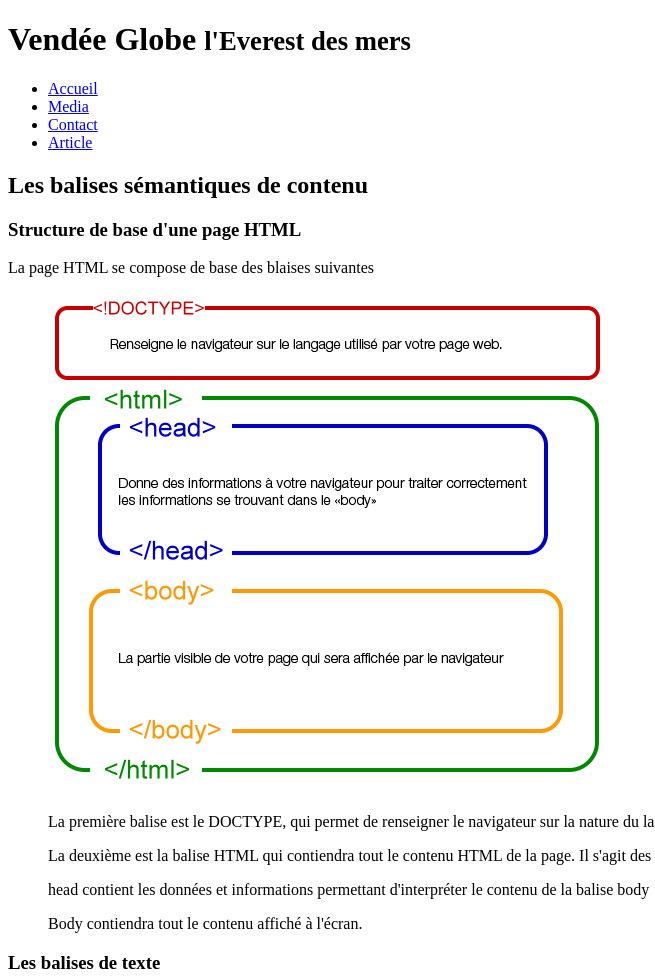
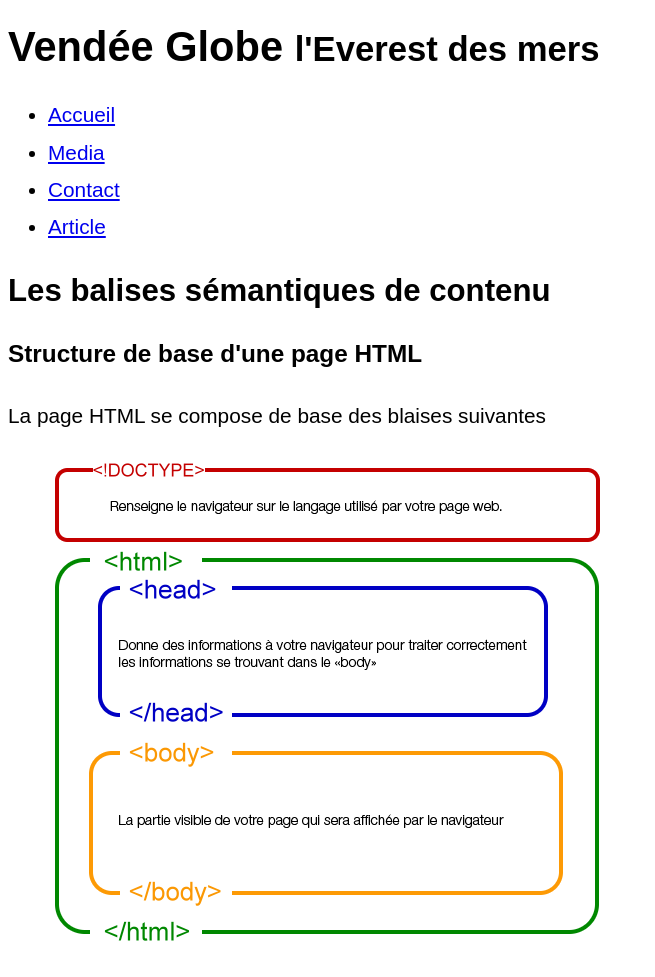
Before and after one commit to nicoduflot/2024-10-14-html-css, a plain HTML site: page index.html in a window 1280 px wide. Shown: the top 977 px of the page, without its empty margins (0-655 px from the left). Drawn offline with Linux system fonts and the light colour scheme.

Commit message:
css base : screen et print

```diff
--- /dev/null
+++ b/css/print.css
@@ -0,0 +1,35 @@
+:root {
+  color: black;
+}
+
+body > nav {
+  display: none;
+}
+
+a,
+a:visited {
+  text-decoration: none;
+  color: black;
+}
+
+ol,
+ul {
+  /* si on imprime le site, pour éviter que les listes soient coupées entre de page, on utilise la propriété "page-break-inside" que l'on met à "avoid", la liste sera déplacée entièrement à la page suivante */
+  page-break-inside: avoid;
+  break-inside: avoid;
+}
+
+h1,
+h2,
+h3,
+h4,
+h5,
+h6,
+caption {
+  page-break-after: avoid;
+  break-after: avoid;
+}
+
+@page{
+    margin: 1cm;
+}
--- /dev/null
+++ b/css/style.css
@@ -0,0 +1,30 @@
+/* Commentaire en CSS */
+/*
+Unités de dimension les plus utilisés en web
+
+px          =>  Pixel
+em          =>  cadratin : unité de mesure en print sur les presses.
+                le cadratin se calcul part rapport à la taille de la police dans l'élément parent
+rem         =>  cadratin racine : se calcul part rapport à la taille de la police dans l'élément racine
+%           =>  Pourcentage, de l'espace disponible autour de l'élément
+vw & vh     =>  vw : viewport width; vh : viewport height
+
+*/
+/* déclarations générales */
+/*
+la déclaration à la racine permet de définir des éléments avant la feuille de style du navigateur.
+*/
+:root{
+    font-family: Arial, Helvetica, sans-serif;
+    line-height: 1.8rem;
+    font-size: 1.3rem;
+    color: black;
+}
+
+img{
+    max-width: 100%;
+}
+
+a{
+    word-break: break-all;
+}
--- a/index.html
+++ b/index.html
@@ -5,7 +5,9 @@
     <meta charset="UTF-8">
     <meta name="viewport" content="width=device-width, initial-scale=1.0">
     <title>Vendée Globe | Page d'accueil</title>
-    <!-- c'est dans la balise head que l'on fera le lien avec les ou les fichiers CSS pour styliser -->
+    <!-- c'est dans la balise head que l'on fera le lien avec le ou les fichiers CSS pour styliser -->
+    <link rel="stylesheet" href="./css/style.css" media="screen" />
+    <link rel="stylesheet" href="./css/print.css" media="print" />
 </head>
 
 <body>
@@ -112,7 +114,7 @@
                 </p>
                 <pre>
 Lorem ipsum dolor, sit amet
-    consectetur adipisicing elit.
+consectetur adipisicing elit.
                 </pre>
             </article>
             <article>
```
Also changed, not shown: media.html (added, +49 -0 lines).
